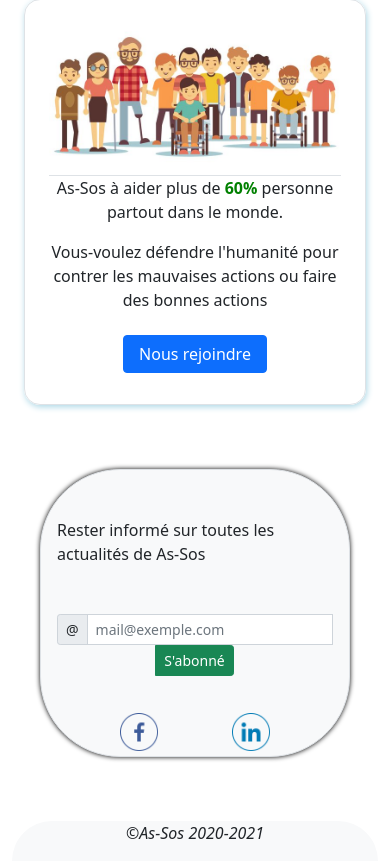
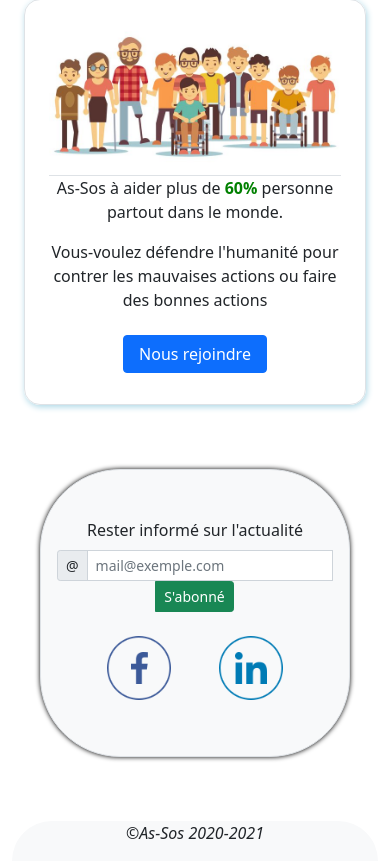
Before and after one commit to Jamsapps/eval, a PHP site: page / in a window 390 px wide. Shown: the part 1194-2055 px from the top of the page. Run offline with PHP 8.4, Linux system fonts and the light colour scheme.

Commit message:
Modified Index and Css

```diff
--- a/Evaluation/css/index.css
+++ b/Evaluation/css/index.css
@@ -182,7 +182,7 @@ footer {
     }
 
     .Logo {
-        padding: 1.3rem;
+        padding: 0.5rem;
         margin: 1rem;
         height: 80px;
         width: 80px;
--- a/Evaluation/index.html
+++ b/Evaluation/index.html
@@ -128,7 +128,7 @@
         <div class="d-flex justify-content-center mt-5">
             <div class="section border py-5">
                 <!-- follow the news of As-Sos -->
-                <p class="mb-5">Rester informé sur toutes les actualités de As-Sos</p>
+                <p class="mb-2 text-center">Rester informé sur l'actualité</p>
                 <div class="input-group input-group-sm justify-content-center">
                     <span class="input-group-text" id="inputGroup-sizing-sm">@</span>
                     <input type="email" class="form-control form-control-sm w-auto" id="email" placeholder="mail@exemple.com" required>
```
